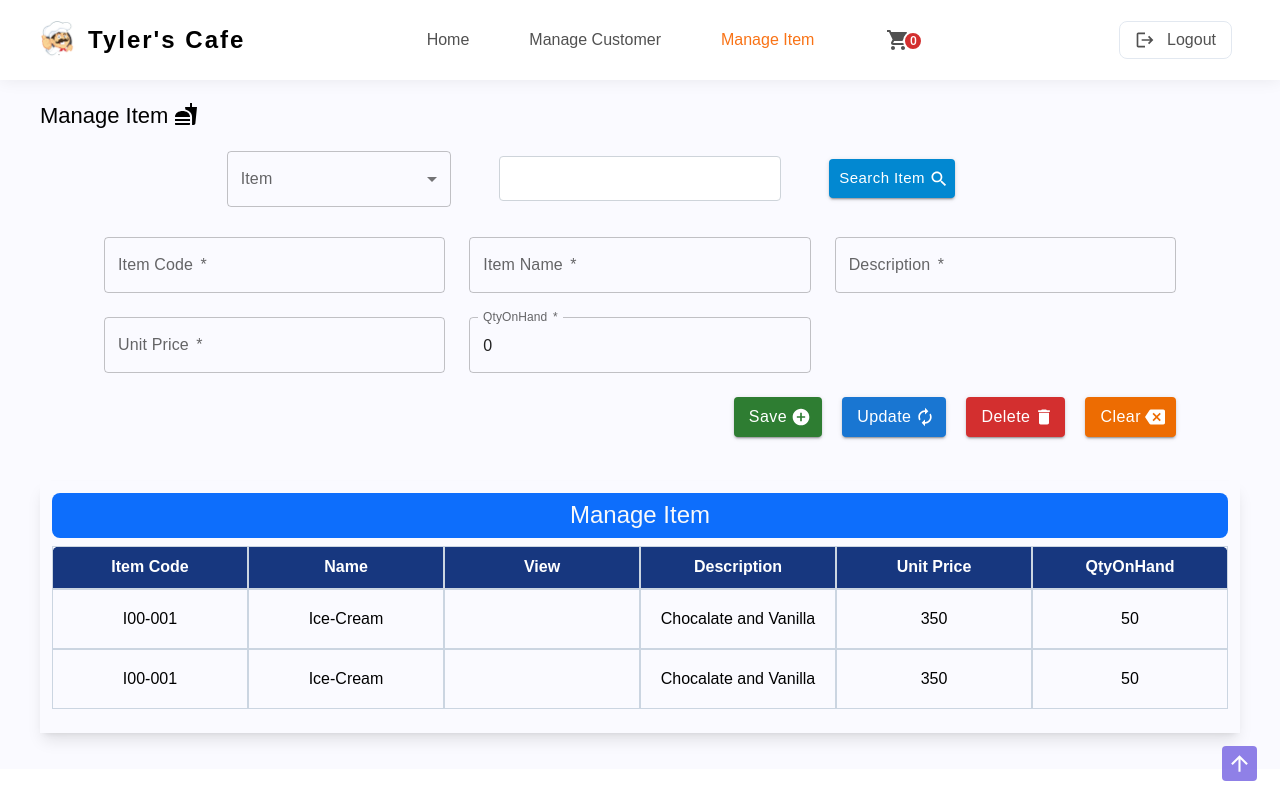
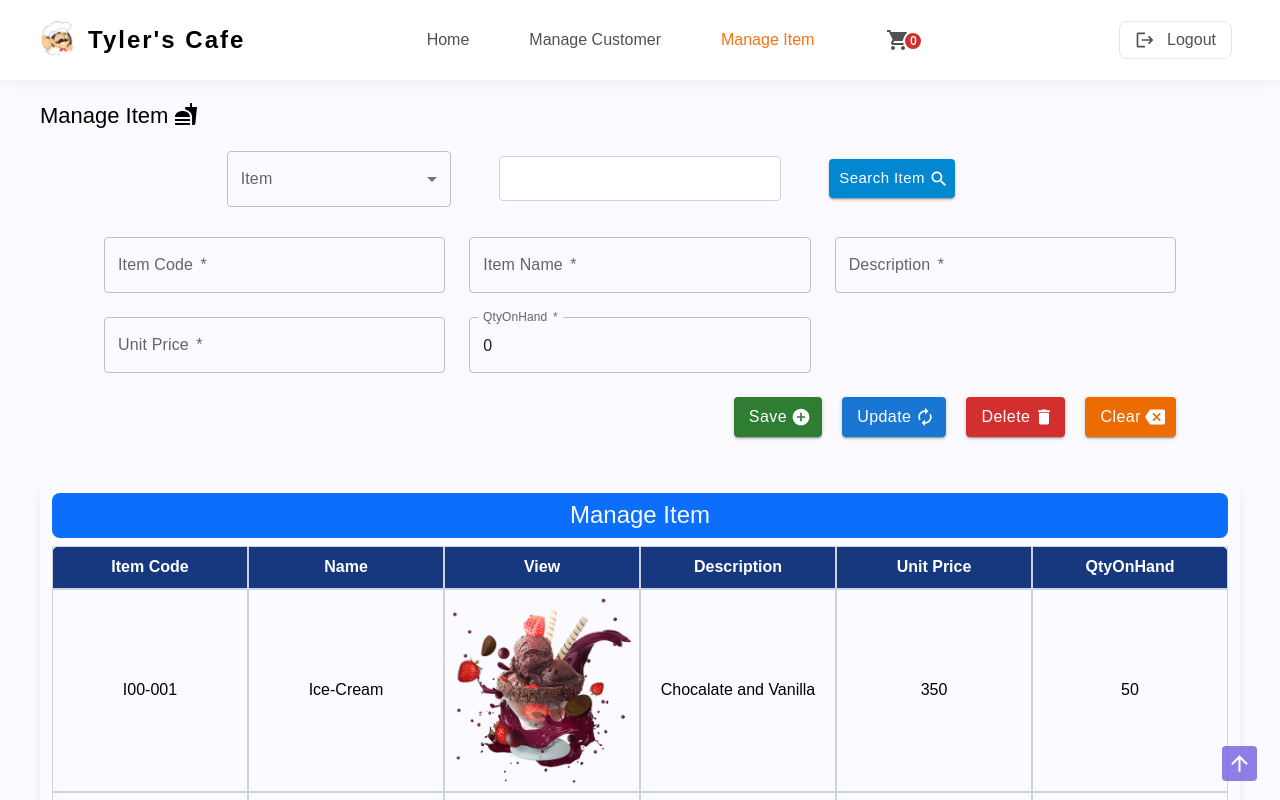
Before and after one commit to AshanSandeep06/Food-Shop-System, a React (Create React App) app in the folder frontend/: page /manage_item in a window 1280 px wide. Shown: the top 800 px of the page. Built offline with nearby package versions, Linux system fonts and the light colour scheme.

Commit message:
Content Updated in ManageItem Component

```diff
--- a/frontend/src/pages/ManageItem/ManageItem.tsx
+++ b/frontend/src/pages/ManageItem/ManageItem.tsx
@@ -19,7 +19,7 @@ import BackspaceIcon from "@mui/icons-material/Backspace";
 import Table from "../../components/Table";
 import "./ManageItem.css";
 import FastfoodIcon from "@mui/icons-material/Fastfood";
-import iceCreamImg from "../../assets/img/icecream-01.png"
+import iceCreamImg from "../../assets/img/icecream-01.png";
 
 const ManageItem = () => {
   const BootstrapInput = styled(InputBase)(({ theme }) => ({
@@ -162,9 +162,23 @@ const ManageItem = () => {
             "QtyOnHand",
           ]}
           tblData={[
-            ["I00-001", "Ice-Cream", "", "Chocalate and Vanilla", 350.00, 50],
+            [
+              "I00-001",
+              "Ice-Cream",
+              <img src={iceCreamImg} />,
+              "Chocalate and Vanilla",
+              350.0,
+              50,
+            ],
 
-            ["I00-001", "Ice-Cream", "", "Chocalate and Vanilla", 350.00, 50],
+            [
+              "I00-001",
+              "Ice-Cream",
+              <img src={iceCreamImg} />,
+              "Chocalate and Vanilla",
+              350.0,
+              50,
+            ],
           ]}
         />
       </section>
```
